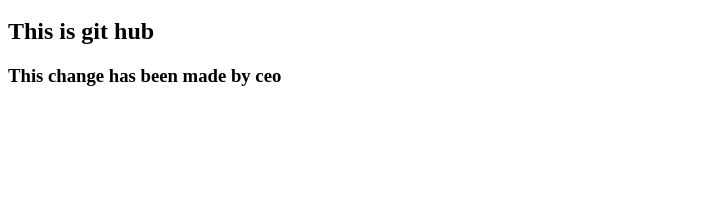
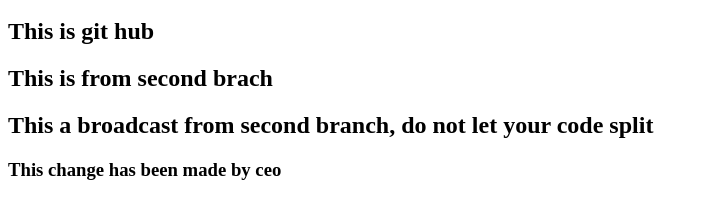
Before and after one commit to RuhulAmin-01/git-learning, a plain HTML site: page index.html in a window 1280 px wide. Shown: the part 328-546 px from the top of the page, without its empty margins (0-709 px from the left). Drawn offline with Linux system fonts and the light colour scheme.

Commit message:
Second branch

```diff
--- a/index.html
+++ b/index.html
@@ -15,6 +15,8 @@
   <img src="nipu.png" alt="">
   <h1>this is my 1st git hub</h1>
   <h2>This is git hub</h2>
+  <h2>This is from second brach</h2>
+  <h2>This a broadcast from second branch, do not let your code split</h2>
   <h3>This change has been made by ceo</h3>
 </body>
 </html>
```
Also changed, not shown: 1 other file.
